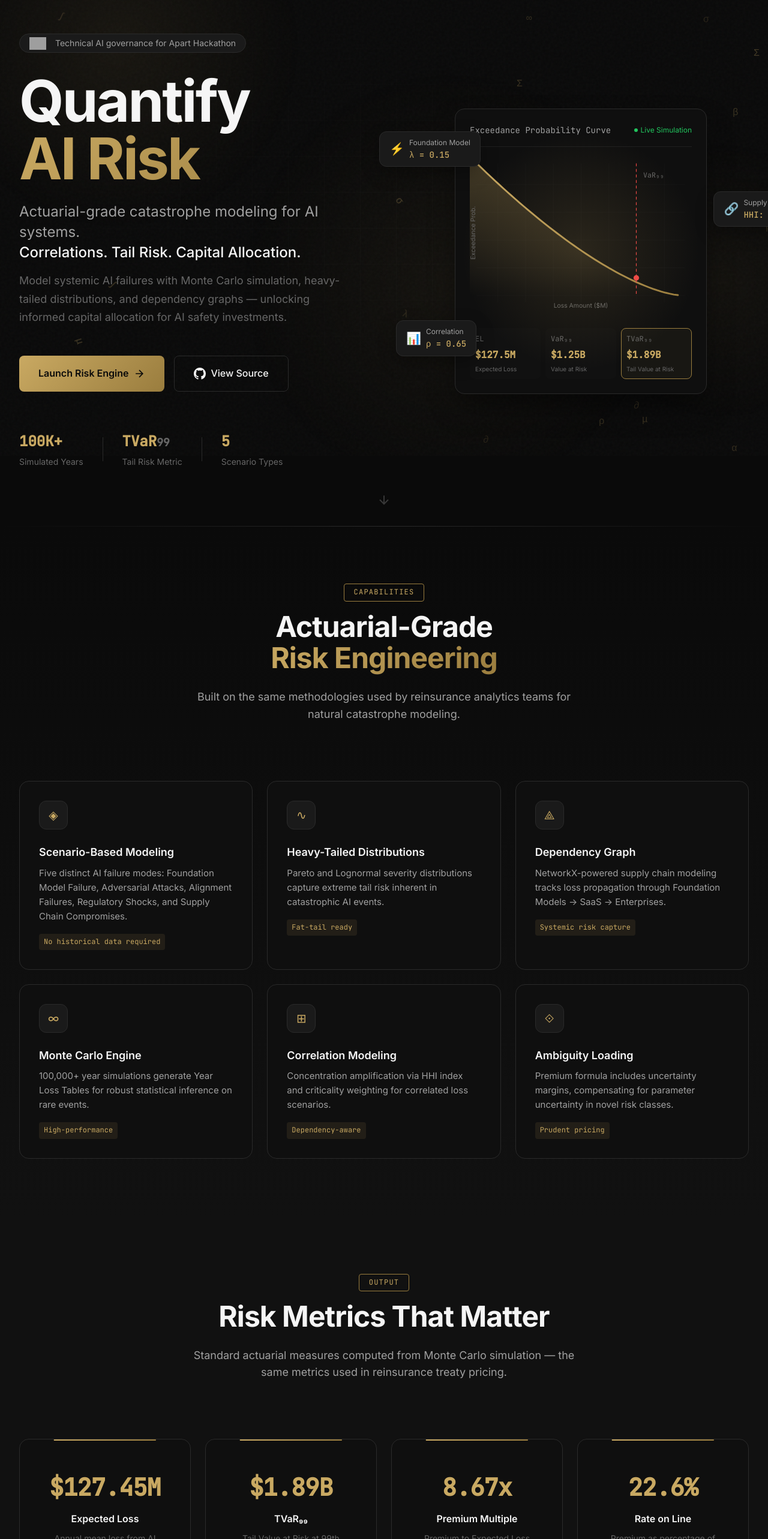
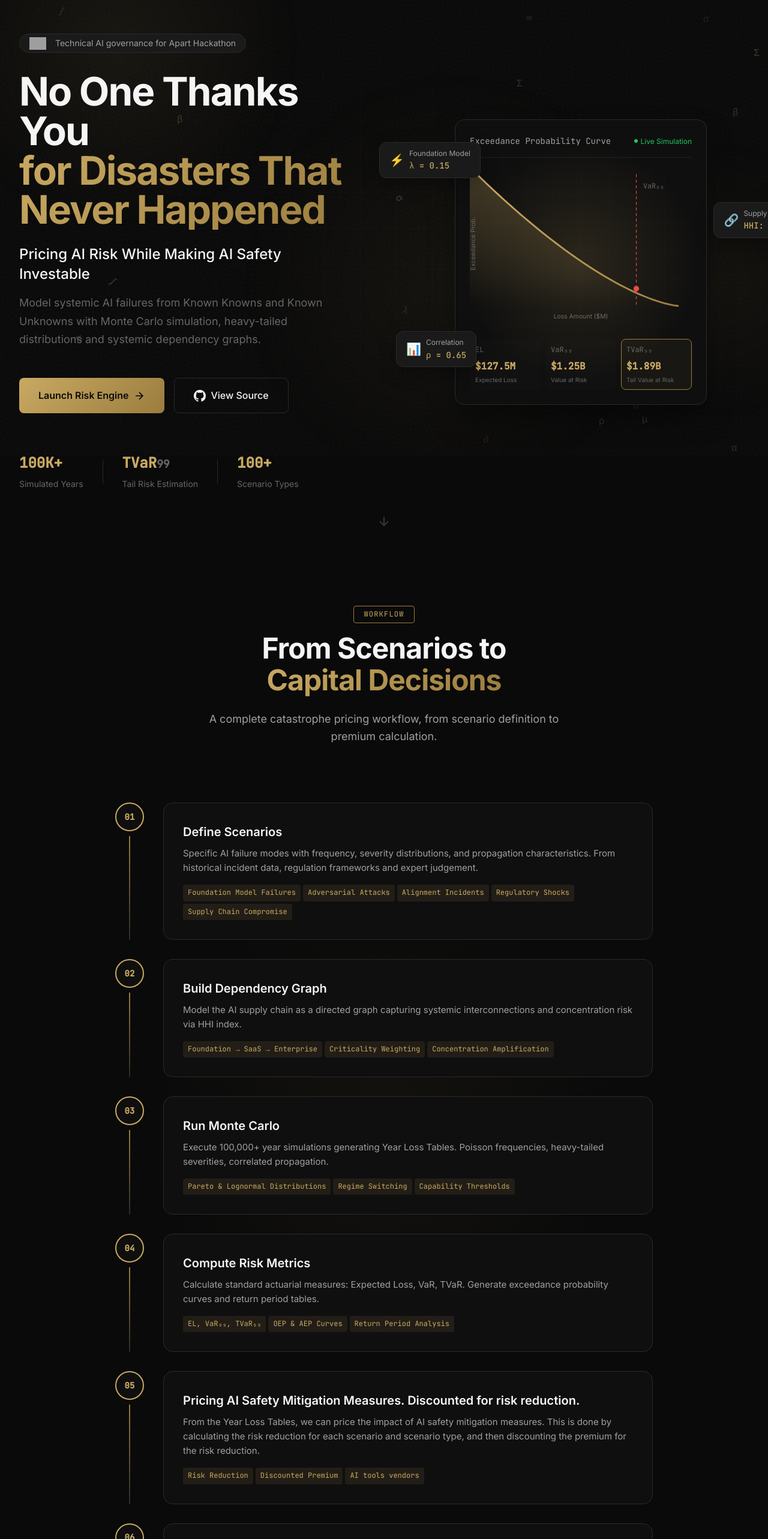
Before and after one commit to stanthreepwood/ai-risk-pricing, a React (Vite) app in the folder landing_page/: page / in a window 1280 px wide. Shown: the part 40-2606 px from the top of the page at 60% size. Built offline with nearby package versions, Linux system fonts and the light colour scheme; grey boxes are pictures that could not be loaded; the HTML template or start-up script is replaced by a standard one.

Commit message:
update frontend

```diff
--- a/landing_page/src/App.tsx
+++ b/landing_page/src/App.tsx
@@ -17,9 +17,9 @@ function App() {
         transition={{ duration: 0.6 }}
       >
         <Hero />
+        <HowItWorks />
         <Features />
-        <Metrics />
-        <HowItWorks />
+        {/*<Metrics />*/}
         <CallToAction />
         <Footer />
       </motion.main>
--- a/landing_page/src/components/CallToAction.tsx
+++ b/landing_page/src/components/CallToAction.tsx
@@ -14,17 +14,16 @@ const CallToAction = () => {
         >
           <div className={styles.glow} />
 
-          <span className={styles.preheader}>Unlock AI Safety Investments</span>
+          <span className={styles.preheader}>AI Insurance and Reinsurance for AI Safety</span>
 
           <h2 className={styles.title}>
-            Quantify the
+            Pricing AI Risk
             <br />
-            <span className={styles.titleAccent}>Unquantifiable</span>
+            <span className={styles.titleAccent}>While Making AI Safety Investable</span>
           </h2>
 
           <p className={styles.description}>
             Transform AI catastrophe risk from an abstract concern into actionable capital allocation decisions.
-            Model correlations, capture tail risk, and enable informed safety investments.
           </p>
 
           <div className={styles.cta}>
@@ -41,7 +40,7 @@ const CallToAction = () => {
             </motion.a>
           </div>
 
-          <div className={styles.features}>
+          {/*<div className={styles.features}>
             <div className={styles.feature}>
               <svg width="20" height="20" viewBox="0 0 24 24" fill="none" stroke="currentColor" strokeWidth="2">
                 <path d="M22 11.08V12a10 10 0 1 1-5.93-9.14" />
@@ -63,7 +62,7 @@ const CallToAction = () => {
               </svg>
               <span>Actuarial Standards</span>
             </div>
-          </div>
+          </div>*/}
         </motion.div>
       </div>
     </section>
--- a/landing_page/src/components/Hero.module.css
+++ b/landing_page/src/components/Hero.module.css
@@ -42,7 +42,7 @@
 }
 
 .title {
-  font-size: clamp(3.5rem, 8vw, 6rem);
+  font-size: clamp(3.3rem, 8vw, 4.1rem);
   font-weight: 700;
   line-height: 1;
   letter-spacing: -0.03em;
--- a/landing_page/src/components/Hero.tsx
+++ b/landing_page/src/components/Hero.tsx
@@ -28,21 +28,27 @@ const Hero = () => {
           </div>
 
           <h1 className={styles.title}>
-            <span className={styles.titleLine}>Quantify</span>
-            <span className={`${styles.titleLine} ${styles.titleAccent}`}>AI Risk</span>
+            <span className={styles.titleLine}>No One Thanks You</span>
+            <span className={`${styles.titleLine} ${styles.titleAccent}`}> for Disasters That Never Happened</span>
           </h1>
 
-          <p className={styles.subtitle}>
+          {/*<p className={styles.subtitle}>
             Actuarial-grade catastrophe modeling for AI systems.
             <br />
             <span className={styles.subtitleHighlight}>
               Correlations. Tail Risk. Capital Allocation.
             </span>
+          </p>*/}
+
+          <p className={styles.subtitle}>
+            <span className={styles.subtitleHighlight}>
+            Pricing AI Risk While Making AI Safety Investable
+            </span>
           </p>
 
           <p className={styles.description}>
-            Model systemic AI failures with Monte Carlo simulation, heavy-tailed distributions,
-            and dependency graphs — unlocking informed capital allocation for AI safety investments.
+            Model systemic AI failures from Known Knowns and Known Unknowns with Monte Carlo simulation, heavy-tailed distributions
+            and systemic dependency graphs.
           </p>
 
           <div className={styles.cta}>
@@ -79,11 +85,11 @@ const Hero = () => {
             <div className={styles.statDivider} />
             <div className={styles.stat}>
               <span className={styles.statValue}>TVaR<sub>99</sub></span>
-              <span className={styles.statLabel}>Tail Risk Metric</span>
+              <span className={styles.statLabel}>Tail Risk Estimation</span>
             </div>
             <div className={styles.statDivider} />
             <div className={styles.stat}>
-              <span className={styles.statValue}>5</span>
+              <span className={styles.statValue}>100+</span>
               <span className={styles.statLabel}>Scenario Types</span>
             </div>
           </div>
--- a/landing_page/src/components/HowItWorks.tsx
+++ b/landing_page/src/components/HowItWorks.tsx
@@ -5,7 +5,7 @@ const steps = [
   {
     number: '01',
     title: 'Define Scenarios',
-    description: 'Specify AI failure modes with frequency, severity distributions, and propagation characteristics. No historical data needed — expert judgment drives calibration.',
+    description: 'Specific AI failure modes with frequency, severity distributions, and propagation characteristics. From historical incident data, regulation frameworks and expert judgement.',
     details: ['Foundation Model Failures', 'Adversarial Attacks', 'Alignment Incidents', 'Regulatory Shocks', 'Supply Chain Compromise'],
   },
   {
@@ -28,9 +28,15 @@ const steps = [
   },
   {
     number: '05',
+    title: 'Pricing AI Safety Mitigation Measures. Discounted for risk reduction.',
+    description: 'From the Year Loss Tables, we can price the impact of AI safety mitigation measures. This is done by calculating the risk reduction for each scenario and scenario type, and then discounting the premium for the risk reduction.',
+    details: ['Risk Reduction', 'Discounted Premium', 'AI tools vendors'],
+  },
+  {
+    number: '06',
     title: 'Price with Ambiguity',
     description: 'Apply ambiguity loading to compensate for parameter uncertainty. The resulting premium enables informed capital allocation for AI safety.',
-    details: ['50% TVaR Ambiguity Load', 'Expense Loading', 'Rate on Line Calculation'],
+    details: ['TVaR Ambiguity Load', 'Expense Loading', 'Rate on Line Calculation'],
   },
 ]
 
```
